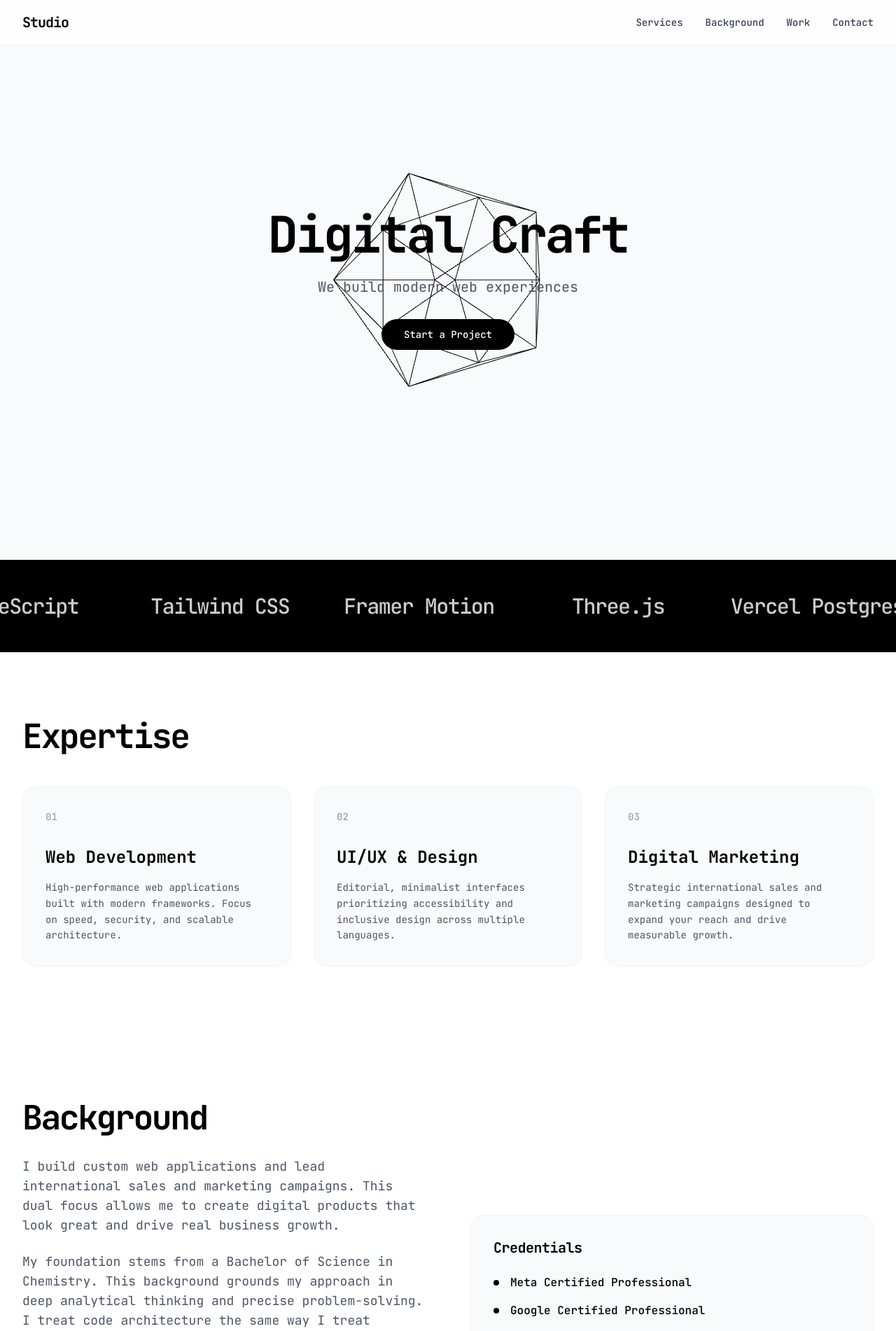
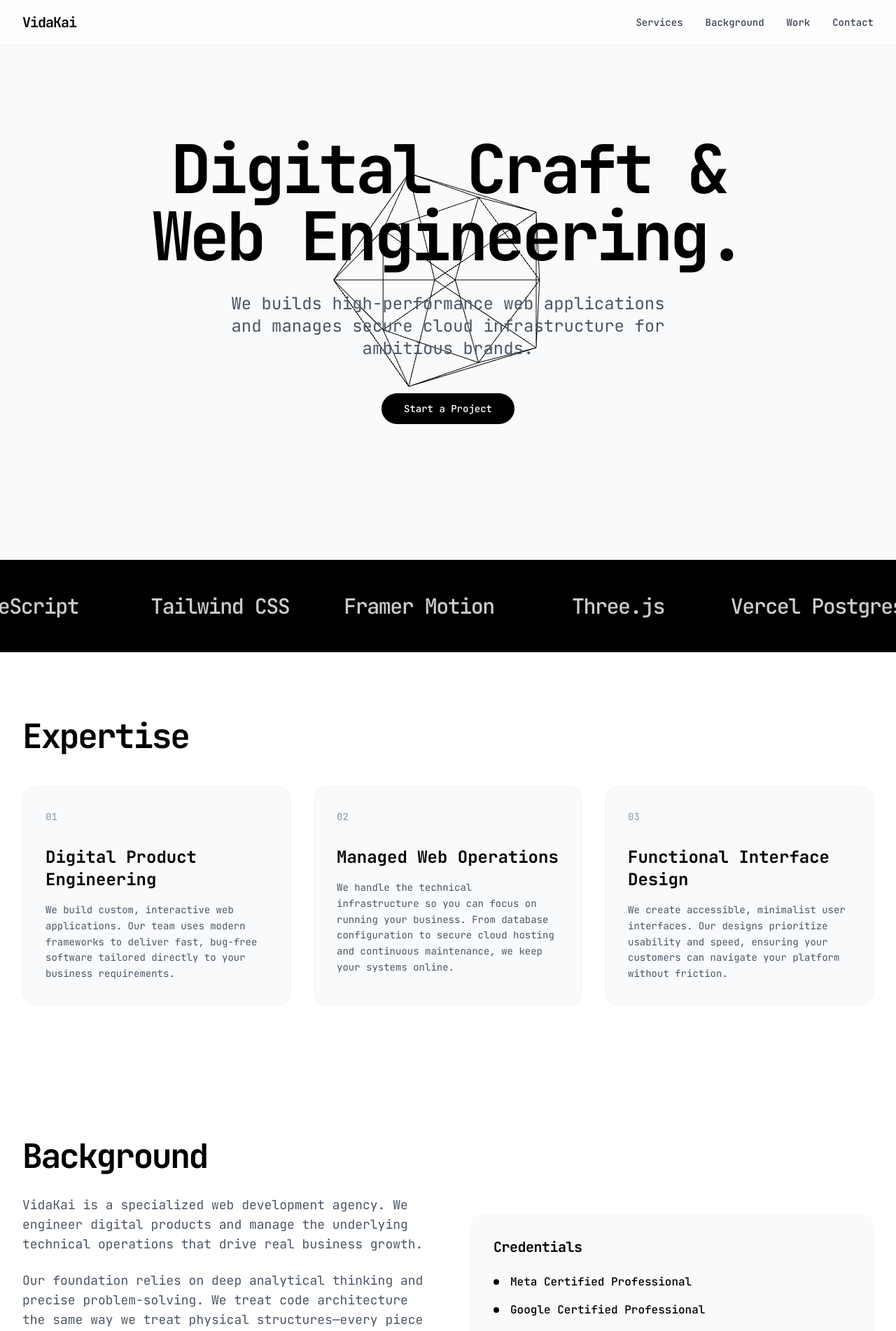
Before and after one commit to ProfMoriartey/vidakai, a Next.js app: page / in a window 1280 px wide. Shown: the top 1902 px of the page at 70% size. Built offline with nearby package versions, Linux system fonts and the light colour scheme.

Commit message:
Add a more corporate theme and fix cursor issue not returning to normal

```diff
--- a/src/app/layout.tsx
+++ b/src/app/layout.tsx
@@ -6,14 +6,54 @@ import { cn } from "~/lib/utils";
 import { CursorProvider } from "../context/CursorContext"
 import CustomCursor from "../components/CustomCursor"
 import SmoothScroll from "~/components/SmoothScroll";
+import Preloader from "~/components/Preloader";
 
 const jetbrainsMono = JetBrains_Mono({subsets:['latin'],variable:'--font-mono'});
 
 export const metadata: Metadata = {
-  title: "VidaKai",
-  description: "Websites with an attitude",
-  icons: [{ rel: "icon", url: "/favicon.ico" }],
-};
+  metadataBase: new URL("https://vidakai.com"), // Update with your actual domain
+  title: {
+    default: "VidaKai | Digital Craft & Web Development",
+    template: "%s | VidaKai"
+  },
+  description: "VidaKai builds high-performance web applications, inclusive UI/UX designs, and strategic international digital marketing campaigns.",
+  keywords: ["Web Development", "UI/UX Design", "Full-Stack Agency", "Digital Marketing", "Next.js"],
+  authors: [{ name: "VidaKai" }],
+  creator: "VidaKai",
+  openGraph: {
+    type: "website",
+    locale: "en_US",
+    url: "https://vidakai.com",
+    title: "VidaKai | Digital Craft & Web Development",
+    description: "High-performance web applications and strategic international marketing.",
+    siteName: "VidaKai",
+    images: [
+      {
+        url: "/opengraph-image.png", // Next.js automatically looks for this file
+        width: 1200,
+        height: 630,
+        alt: "VidaKai Web Development Agency",
+      },
+    ],
+  },
+  twitter: {
+    card: "summary_large_image",
+    title: "VidaKai | Digital Craft & Web Development",
+    description: "High-performance web applications and strategic international marketing.",
+    images: ["/twitter-image.png"],
+  },
+  robots: {
+    index: true,
+    follow: true,
+    googleBot: {
+      index: true,
+      follow: true,
+      "max-video-preview": -1,
+      "max-image-preview": "large",
+      "max-snippet": -1,
+    },
+  },
+}
 
 const geist = Geist({
   subsets: ["latin"],
@@ -25,7 +65,7 @@ export default function RootLayout({
 }: Readonly<{ children: React.ReactNode }>) {
   return (
     <html lang="en" className={cn(geist.variable, "font-mono", jetbrainsMono.variable)}>
-      <body><SmoothScroll><CursorProvider><CustomCursor />{children}</CursorProvider></SmoothScroll></body>
+      <body><SmoothScroll><CursorProvider><Preloader /><CustomCursor />{children}</CursorProvider></SmoothScroll></body>
     </html>
   );
 }
--- a/src/components/About.tsx
+++ b/src/components/About.tsx
@@ -35,13 +35,13 @@ export default function About() {
           </h2>
           <div className="space-y-6 text-gray-600 text-lg">
             <p>
-              I build custom web applications and lead international sales and marketing campaigns. This dual focus allows me to create digital products that look great and drive real business growth.
+              VidaKai is a specialized web development agency. We engineer digital products and manage the underlying technical operations that drive real business growth.
             </p>
             <p>
-              My foundation stems from a Bachelor of Science in Chemistry. This background grounds my approach in deep analytical thinking and precise problem-solving. I treat code architecture the same way I treat chemical structures—every piece must serve a deliberate purpose.
+              Our foundation relies on deep analytical thinking and precise problem-solving. We treat code architecture the same way we treat physical structures—every piece must serve a deliberate purpose and withstand scale.
             </p>
             <p>
-              Currently, I direct the web presence and global marketing efforts for Tüzemen Group. I also manage the full project lifecycle for independent applications, ensuring accessible and modern user experiences.
+              As the Technical Director, I oversee the full project lifecycle for every application we deploy. Our team ensures that every interface is accessible and every database is secure.
             </p>
           </div>
         </motion.div>
--- a/src/components/CustomCursor.tsx
+++ b/src/components/CustomCursor.tsx
@@ -2,17 +2,31 @@
 
 import { useEffect, useState } from "react"
 import { motion, useMotionValue, useSpring } from "framer-motion"
+import { usePathname } from "next/navigation"
 import { useCursor } from "../context/CursorContext"
 
 export default function CustomCursor() {
-  const { cursorType, cursorText, cursorColor } = useCursor()
+  // 1. Destructure the setter functions from your context
+  const {
+    cursorType, setCursorType,
+    cursorText, setCursorText,
+    cursorColor
+  } = useCursor()
+
   const [isVisible, setIsVisible] = useState(false)
+  const pathname = usePathname() // 2. Get the current route
 
   const mouseX = useMotionValue(0)
   const mouseY = useMotionValue(0)
 
   const springX = useSpring(mouseX, { stiffness: 500, damping: 28 })
   const springY = useSpring(mouseY, { stiffness: 500, damping: 28 })
+
+  // 3. Add this effect to reset the cursor on every route change
+  useEffect(() => {
+    setCursorType("default")
+    setCursorText("")
+  }, [pathname, setCursorType, setCursorText])
 
   useEffect(() => {
     const moveCursor = (e: MouseEvent) => {
--- a/src/components/Hero.tsx
+++ b/src/components/Hero.tsx
@@ -19,13 +19,12 @@ export default function Hero() {
       </div>
 
       <div className="relative z-10 text-center px-4 pointer-events-none flex flex-col items-center">
-        <h1 className="text-5xl md:text-7xl font-bold tracking-tighter text-black mb-6">
-          Digital Craft
+      <h1 className="text-5xl md:text-8xl font-bold tracking-tighter mb-8 text-black">
+          Digital Craft & <br /> Web Engineering.
         </h1>
-        <p className="text-lg md:text-xl text-gray-600 max-w-2xl mx-auto mb-8">
-          We build modern web experiences
+        <p className="text-xl md:text-2xl text-gray-600 max-w-2xl mb-12">
+          We builds high-performance web applications and manages secure cloud infrastructure for ambitious brands.
         </p>
-
         <div className="pointer-events-auto">
           <MagneticElement cursorText="Start">
             <button className="bg-black text-white px-8 py-3 rounded-full text-sm font-medium hover:bg-gray-800 transition-colors">
--- a/src/components/MagneticElement.tsx
+++ b/src/components/MagneticElement.tsx
@@ -1,6 +1,6 @@
 "use client"
 
-import { useRef } from "react"
+import { useRef, useState, useEffect } from "react"
 import { motion, useMotionValue, useSpring } from "framer-motion"
 import { useCursor } from "../context/CursorContext"
 
@@ -15,6 +15,7 @@ export default function MagneticElement({
 }) {
   const ref = useRef<HTMLDivElement>(null)
   const { setCursorType, setCursorText } = useCursor()
+  const [isHoverable, setIsHoverable] = useState(false)
 
   const x = useMotionValue(0)
   const y = useMotionValue(0)
@@ -22,8 +23,13 @@ export default function MagneticElement({
   const springX = useSpring(x, { stiffness: 150, damping: 15, mass: 0.1 })
   const springY = useSpring(y, { stiffness: 150, damping: 15, mass: 0.1 })
 
+  useEffect(() => {
+    // Only enable magnetic effects on devices with a fine pointer (mice/trackpads)
+    setIsHoverable(window.matchMedia("(any-hover: hover)").matches)
+  }, [])
+
   const handleMouseMove = (e: React.MouseEvent<HTMLDivElement>) => {
-    if (!ref.current) return
+    if (!ref.current || !isHoverable) return
     const { clientX, clientY } = e
     const { height, width, left, top } = ref.current.getBoundingClientRect()
     const middleX = clientX - (left + width / 2)
@@ -34,11 +40,13 @@ export default function MagneticElement({
   }
 
   const handleMouseEnter = () => {
+    if (!isHoverable) return
     setCursorType("pointer")
     setCursorText(cursorText)
   }
 
   const handleMouseLeave = () => {
+    if (!isHoverable) return
     setCursorType("default")
     setCursorText("")
     x.set(0)
@@ -51,8 +59,8 @@ export default function MagneticElement({
       onMouseMove={handleMouseMove}
       onMouseEnter={handleMouseEnter}
       onMouseLeave={handleMouseLeave}
-      style={{ x: springX, y: springY }}
-      className={`relative inline-flex items-center justify-center cursor-none ${className}`}
+      style={{ x: isHoverable ? springX : 0, y: isHoverable ? springY : 0 }}
+      className={`relative inline-flex items-center justify-center ${isHoverable ? 'cursor-none' : ''} ${className}`}
     >
       {children}
     </motion.div>
--- a/src/components/Navbar.tsx
+++ b/src/components/Navbar.tsx
@@ -30,7 +30,7 @@ export default function Navbar() {
             onMouseEnter={handleMouseEnter}
             onMouseLeave={handleMouseLeave}
           >
-            Studio
+            VidaKai
           </Link>
 
           <div className="hidden md:flex space-x-8">
--- /dev/null
+++ b/src/components/Preloader.tsx
@@ -0,0 +1,45 @@
+"use client"
+
+import { useEffect, useState } from "react"
+import { motion, AnimatePresence } from "framer-motion"
+
+export default function Preloader() {
+  const [isLoading, setIsLoading] = useState(true)
+  const [progress, setProgress] = useState(0)
+
+  useEffect(() => {
+    const interval = setInterval(() => {
+      setProgress((prev) => {
+        if (prev >= 100) {
+          clearInterval(interval)
+          setTimeout(() => setIsLoading(false), 500)
+          return 100
+        }
+        return prev + Math.floor(Math.random() * 15) + 5
+      })
+    }, 150)
+
+    return () => clearInterval(interval)
+  }, [])
+
+  return (
+    <AnimatePresence>
+      {isLoading && (
+        <motion.div
+          initial={{ y: 0 }}
+          exit={{ y: "-100%" }}
+          transition={{ duration: 0.8, ease: [0.76, 0, 0.24, 1] }}
+          className="fixed inset-0 z-999 flex flex-col items-center justify-center bg-black text-white cursor-none"
+        >
+          <div className="text-sm font-medium tracking-widest uppercase mb-4 opacity-70">
+            Studio
+          </div>
+
+          <div className="text-7xl md:text-9xl font-bold tracking-tighter tabular-nums">
+            {Math.min(progress, 100)}
+          </div>
+        </motion.div>
+      )}
+    </AnimatePresence>
+  )
+}
--- a/src/components/Services.tsx
+++ b/src/components/Services.tsx
@@ -7,18 +7,18 @@ import { useCursor } from "../context/CursorContext"
 const services = [
   {
     id: "01",
-    title: "Web Development",
-    description: "High-performance web applications built with modern frameworks. Focus on speed, security, and scalable architecture."
+    title: "Digital Product Engineering",
+    description: "We build custom, interactive web applications. Our team uses modern frameworks to deliver fast, bug-free software tailored directly to your business requirements."
   },
   {
     id: "02",
-    title: "UI/UX & Design",
-    description: "Editorial, minimalist interfaces prioritizing accessibility and inclusive design across multiple languages."
+    title: "Managed Web Operations",
+    description: "We handle the technical infrastructure so you can focus on running your business. From database configuration to secure cloud hosting and continuous maintenance, we keep your systems online."
   },
   {
     id: "03",
-    title: "Digital Marketing",
-    description: "Strategic international sales and marketing campaigns designed to expand your reach and drive measurable growth."
+    title: "Functional Interface Design",
+    description: "We create accessible, minimalist user interfaces. Our designs prioritize usability and speed, ensuring your customers can navigate your platform without friction."
   }
 ]
 
```
Also changed, not shown: src/components/WorkGrid.tsx (+10 -17 lines).
